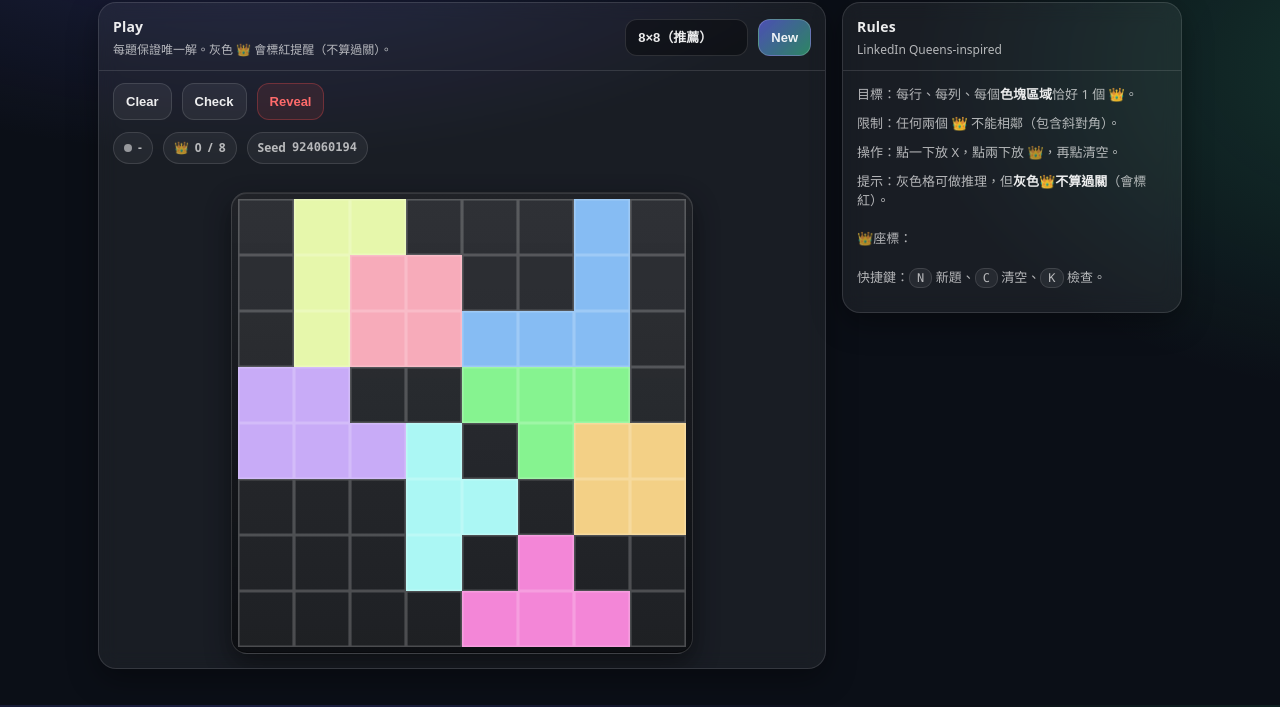
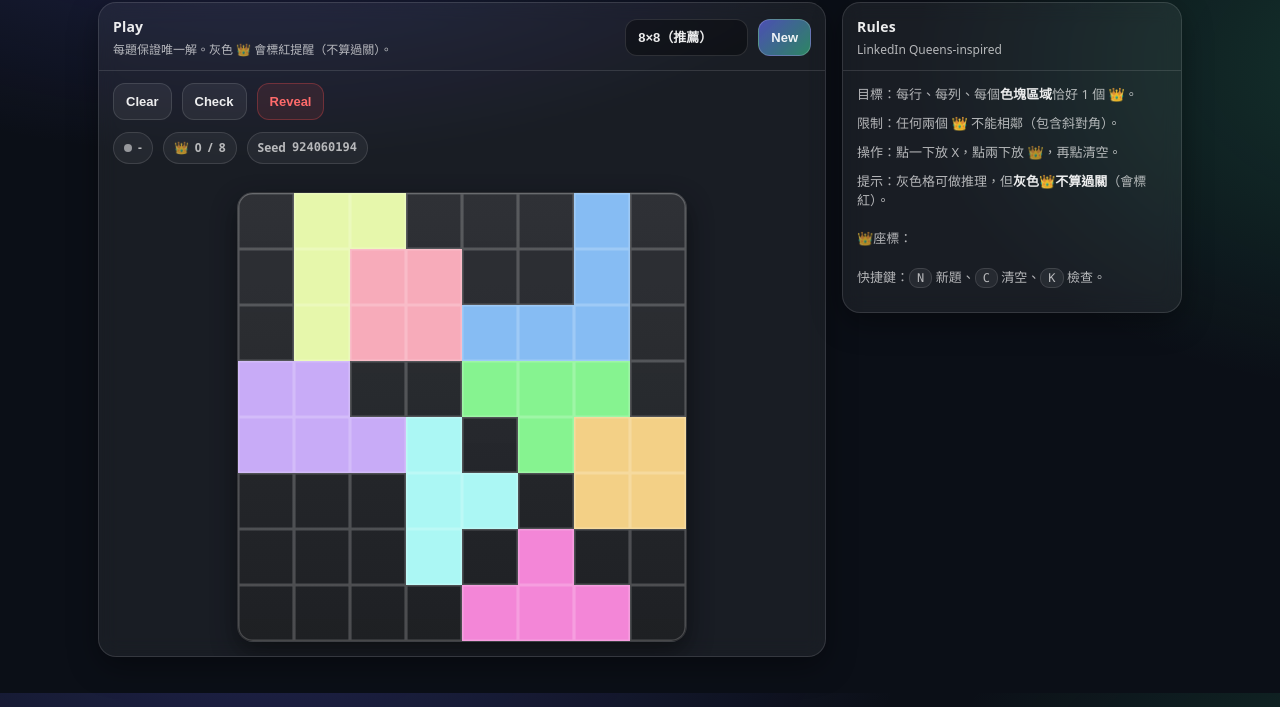
Before and after one commit to kingking001111/queens-6.0, a plain HTML site: page index.html in a window 1280 px wide. Shown: the part 93-800 px from the top of the page. Drawn offline with Linux system fonts and the light colour scheme.

Commit message:
Update index.html

```diff
--- a/index.html
+++ b/index.html
@@ -140,7 +140,7 @@
   .board{
   display:grid;
   gap: 0;
-  padding: 6px;
+  padding: 0;
   border-radius: 16px;
   border: 1px solid rgba(255,255,255,.14);
 
@@ -519,6 +519,13 @@
       for(let c=0;c<N;c++){
         const d=document.createElement('div');
         d.className='cell';
+
+        // ✅ 圓角只給最外層四格
+    if (r === 0 && c === 0) d.style.borderTopLeftRadius = '14px';
+    if (r === 0 && c === N - 1) d.style.borderTopRightRadius = '14px';
+    if (r === N - 1 && c === 0) d.style.borderBottomLeftRadius = '14px';
+    if (r === N - 1 && c === N - 1) d.style.borderBottomRightRadius = '14px';
+
         const reg=regionGrid[r][c];
         if(reg===-1){
           d.classList.add('grey');
```
